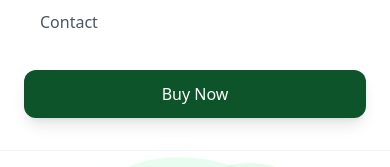
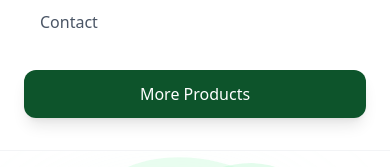
Before and after one commit to anujrawat22/Weda_landing_pages, a React (Vite) app: page / in a window 390 px wide. Both pictures are taken after a click on the button 346 px from the left and 36 px from the top of the page. Shown: the part 371-538 px from the top of the page. Built offline with nearby package versions, Linux system fonts and the light colour scheme.

Commit message:
mobile buy now changed

```diff
--- a/src/components/AllInOneClass6/Header.tsx
+++ b/src/components/AllInOneClass6/Header.tsx
@@ -86,10 +86,10 @@ const Header = () => {
                 </button>
               ))}
               <button
-                onClick={() => scrollToSection("books")}
+                onClick={() => handleNavigate()}
                 className="mt-4 w-full px-6 py-3 bg-green-900 text-white rounded-xl font-medium hover:bg-green-800 transition-colors text-center shadow-lg"
               >
-                Buy Now
+                More Products
               </button>
             </div>
           </div>
```
